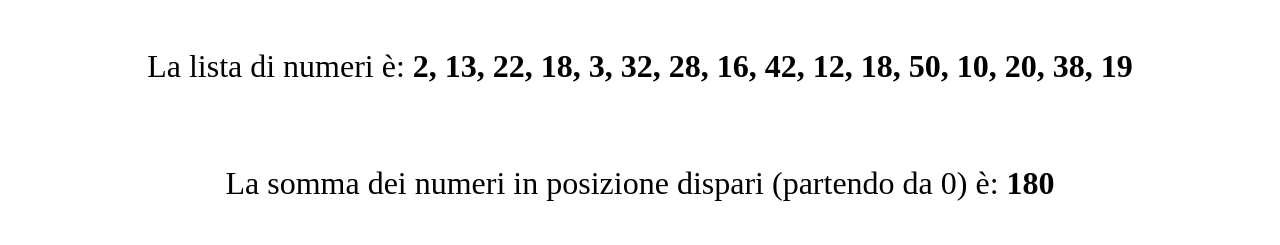
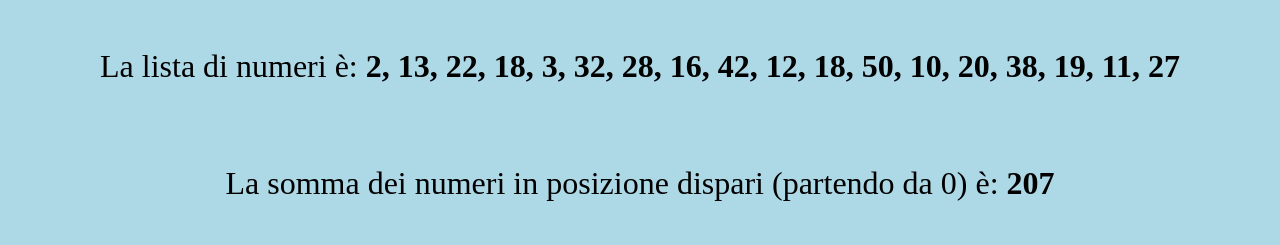
Before and after one commit to simoneluca00/js-jsnacks-blocco-2, a plain HTML site: page JSnack3/index.html in a window 1280 px wide. Drawn offline with Linux system fonts and the light colour scheme.

Commit message:
JSnack3 accorgimenti

```diff
--- a/JSnack3/asset/js/main.js
+++ b/JSnack3/asset/js/main.js
@@ -2,17 +2,15 @@
 // Crea un array di numeri interi e fai la somma di tutti gli elementi  che sono in posizione dispari
 
 let sommaDispari = 0;
-let numeriInteri = [2, 13, 22, 18, 3, 32, 28, 16, 42, 12, 18, 50, 10, 20, 38, 19];
+let numeriInteri = [2, 13, 22, 18, 3, 32, 28, 16, 42, 12, 18, 50, 10, 20, 38, 19, 11, 27];
 
 // "trasformare" l'array in una stringa per poterlo stampare con gli spazi tra gli elementi
 let numeriInteriStringa = numeriInteri.join(', ');
 document.getElementById("container_array").innerHTML += `<span style="font-weight: bold;">${numeriInteriStringa}</span>`
 
 // ciclo per trovare tutti gli elementi in posizione dispari e sommarli tra loro
-for ( i = 1; i <= numeriInteri.length - 1; i += 2 ) {
+for ( i = 1; i < numeriInteri.length; i += 2 ) {
     sommaDispari += numeriInteri[i];
-
-    console.log(typeof numeriInteri[i])
 
     document.getElementById("container_somma").innerHTML = `La somma dei numeri in posizione dispari (partendo da 0) è:
     <span style="font-weight:bold">${sommaDispari}</span>`;
--- a/JSnack3/index.html
+++ b/JSnack3/index.html
@@ -6,7 +6,7 @@
     <meta name="viewport" content="width=device-width, initial-scale=1.0">
     <title>JSnack3</title>
 </head>
-<body>
+<body style="background-color: lightblue;">
 
     <div id="container_array" style="font-size: 2em; padding: 40px; text-align: center;">
         La lista di numeri è:
```
